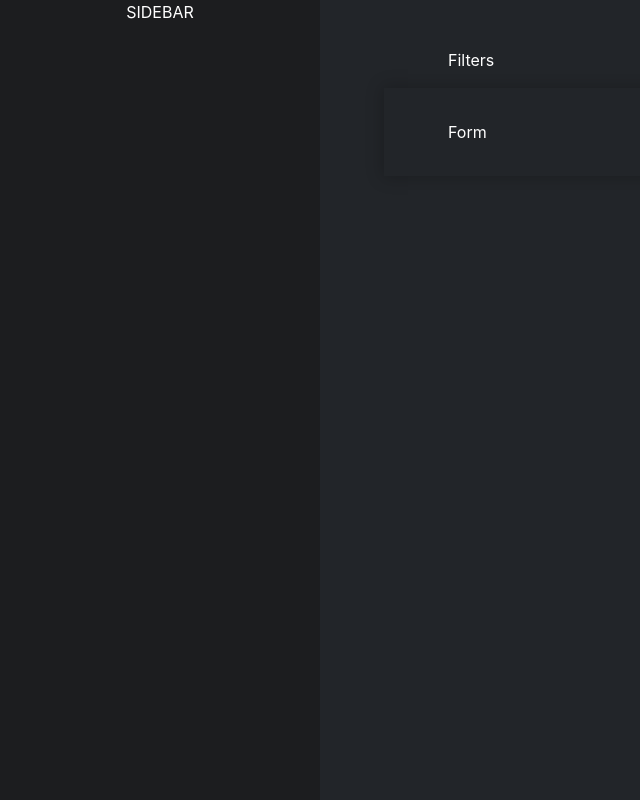
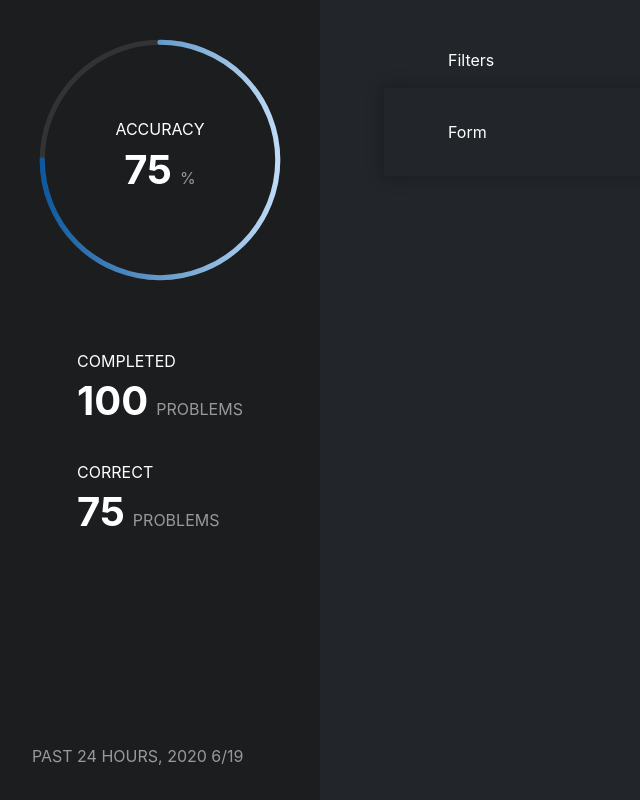
Before and after one commit to VictorCazanave/avancevl-exam, a React (Create React App) app: page / in a window 1280 px wide. Shown: the whole page, without its empty margins (0-640 px from the left). Built offline with nearby package versions, Linux system fonts and the light colour scheme.

Commit message:
Implement sidebar

```diff
--- a/package.json
+++ b/package.json
@@ -7,8 +7,10 @@
     "@testing-library/react": "^9.5.0",
     "@testing-library/user-event": "^7.2.1",
     "bootstrap": "^4.5.0",
+    "date-fns": "^2.14.0",
     "react": "^16.13.1",
     "react-bootstrap": "^1.0.1",
+    "react-circular-progressbar": "^2.0.3",
     "react-dom": "^16.13.1",
     "react-scripts": "3.4.1"
   },
--- a/src/components/Sidebar/Sidebar.js
+++ b/src/components/Sidebar/Sidebar.js
@@ -1,9 +1,29 @@
-import React from 'react';
+import React, { useState } from 'react';
+import SidebarAccuracy from './SidebarAccuracy';
+import SidebarCount from './SidebarCount';
+import SidebarDate from './SidebarDate';
 
 function Sidebar() {
+	const [completedCount] = useState(100);
+	const [correctCount] = useState(75);
+
 	return (
 		<aside className="sidebar">
-			Sidebar
+			<div className="sidebar__section sidebar__section--accuracy">
+				<SidebarAccuracy
+					completedCount={completedCount}
+					correctCount={correctCount}
+				/>
+			</div>
+
+			<div className="sidebar__section sidebar__section--counts">
+				<SidebarCount title="Completed" count={completedCount} />
+				<SidebarCount title="Correct" count={correctCount} />
+			</div>
+
+			<div className="sidebar__section sidebar__section--date">
+				<SidebarDate />
+			</div>
 		</aside>
 	);
 }
--- /dev/null
+++ b/src/components/Sidebar/SidebarAccuracy.js
@@ -0,0 +1,26 @@
+import React from 'react';
+import { CircularProgressbarWithChildren } from 'react-circular-progressbar';
+
+function SidebarAccuracy({ completedCount, correctCount }) {
+	const accuracy = Math.round((correctCount / completedCount) * 100);
+
+	return (
+		<CircularProgressbarWithChildren value={accuracy}>
+			<svg style={{ height: 0 }}>
+				<defs>
+					<linearGradient id="accuracy-gradient">
+						<stop offset="0%" stopColor="#0c59a0" />
+						<stop offset="100%" stopColor="#bedbf7" />
+					</linearGradient>
+				</defs>
+			</svg>
+			<h2 className="sidebar__section__title">Accuracy</h2>
+			<p>
+				<span className="sidebar__section__value">{accuracy}</span>
+				<span className="sidebar__section__unit">%</span>
+			</p>
+		</CircularProgressbarWithChildren>
+	);
+}
+
+export default SidebarAccuracy
--- /dev/null
+++ b/src/components/Sidebar/SidebarCount.js
@@ -0,0 +1,17 @@
+import React from 'react';
+
+function SidebarCount({ title, count }) {
+	return (
+		<div>
+			<h2 className="sidebar__section__title">{title}</h2>
+			<p>
+				<span className="sidebar__section__value">{count}</span>
+				<span className="sidebar__section__unit">
+					{count > 1 ? "problems" : "problem"}
+				</span>
+			</p>
+		</div>
+	);
+}
+
+export default SidebarCount;
--- /dev/null
+++ b/src/components/Sidebar/SidebarDate.js
@@ -0,0 +1,16 @@
+import React from 'react';
+import format from 'date-fns/format';
+
+// What is it supposed to display?
+function SidebarDate() {
+	const date = new Date();
+	const formattedDate = format(date, 'yyyy M/d');
+
+	return (
+		<p>
+			Past 24 hours, <time dateTime={date.toLocaleString()}>{formattedDate}</time>
+		</p>
+	);
+}
+
+export default SidebarDate;
--- a/src/index.scss
+++ b/src/index.scss
@@ -2,4 +2,5 @@
 @import "~bootstrap/scss/bootstrap";
 @import "./styles/reset";
 @import "./styles/base";
+@import "./styles/progress";
 @import "./styles/app";
--- a/src/styles/_app.scss
+++ b/src/styles/_app.scss
@@ -15,6 +15,45 @@
   background-color: $color-black;
   font-size: 0.75rem;
   text-transform: uppercase;
+
+  &__section {
+    padding: 1.5rem;
+
+    &--accuracy {
+      flex: 0 0 50%;
+      max-width: 20rem;
+    }
+
+    &--counts {
+      flex: 0 0 50%;
+
+      // TODO: Use cleaner way
+      > div + div {
+        margin-top: 2rem;
+      }
+    }
+
+    &--date {
+      width: 100%;
+      padding-top: 1rem;
+      background-color: $color-gray-dark; // Why changing background color on mobile?
+      color: $color-gray-light;
+    }
+
+    &__title {
+      font-size: inherit;
+    }
+
+    &__value {
+      margin-right: 0.25rem;
+      font-size: 1.5rem;
+      font-weight: bold;
+    }
+
+    &__unit {
+      color: $color-gray-light;
+    }
+  }
 }
 
 .exercise {
@@ -41,6 +80,25 @@
     flex: 0 0 20rem;
     flex-direction: column;
     font-size: 1rem;
+
+    &__section {
+      padding: 2rem;
+
+      &--accuracy,
+      &--counts {
+        flex: 0;
+      }
+
+      &--date {
+        margin-top: auto;
+        background-color: inherit;
+      }
+
+      &__value {
+        margin-right: 0.5rem;
+        font-size: 2.5rem;
+      }
+    }
   }
 
   .exercise {
--- /dev/null
+++ b/src/styles/_progress.scss
@@ -0,0 +1,17 @@
+@import "~react-circular-progressbar/dist/styles.css";
+
+/* Override default style of react-circular-progressbar */
+.CircularProgressbar {
+  .CircularProgressbar {
+    &-trail {
+      stroke: $color-gray;
+      stroke-width: 2;
+    }
+
+    &-path {
+      // Based on: https://github.com/kevinsqi/react-circular-progressbar/issues/31#issuecomment-338216925
+      stroke: url(#accuracy-gradient);
+      stroke-width: 2;
+    }
+  }
+}
--- a/src/styles/_variables.scss
+++ b/src/styles/_variables.scss
@@ -7,7 +7,8 @@ $screen-large: 1024px; // iPad landscape
 $color-black: #1c1d1f;
 $color-gray-dark: #222529;
 $color-gray: #333;
-$color-gray-light: #ccc;
+$color-gray-light: #999;
+$color-gray-lighter: #ccc;
 $color-blue: #0c59a0;
 $color-blue-light: #bedbf7;
 $color-yellow: #eacc54;
```
Also changed, not shown: 1 other file (tests, documents, lock files or other folders).
